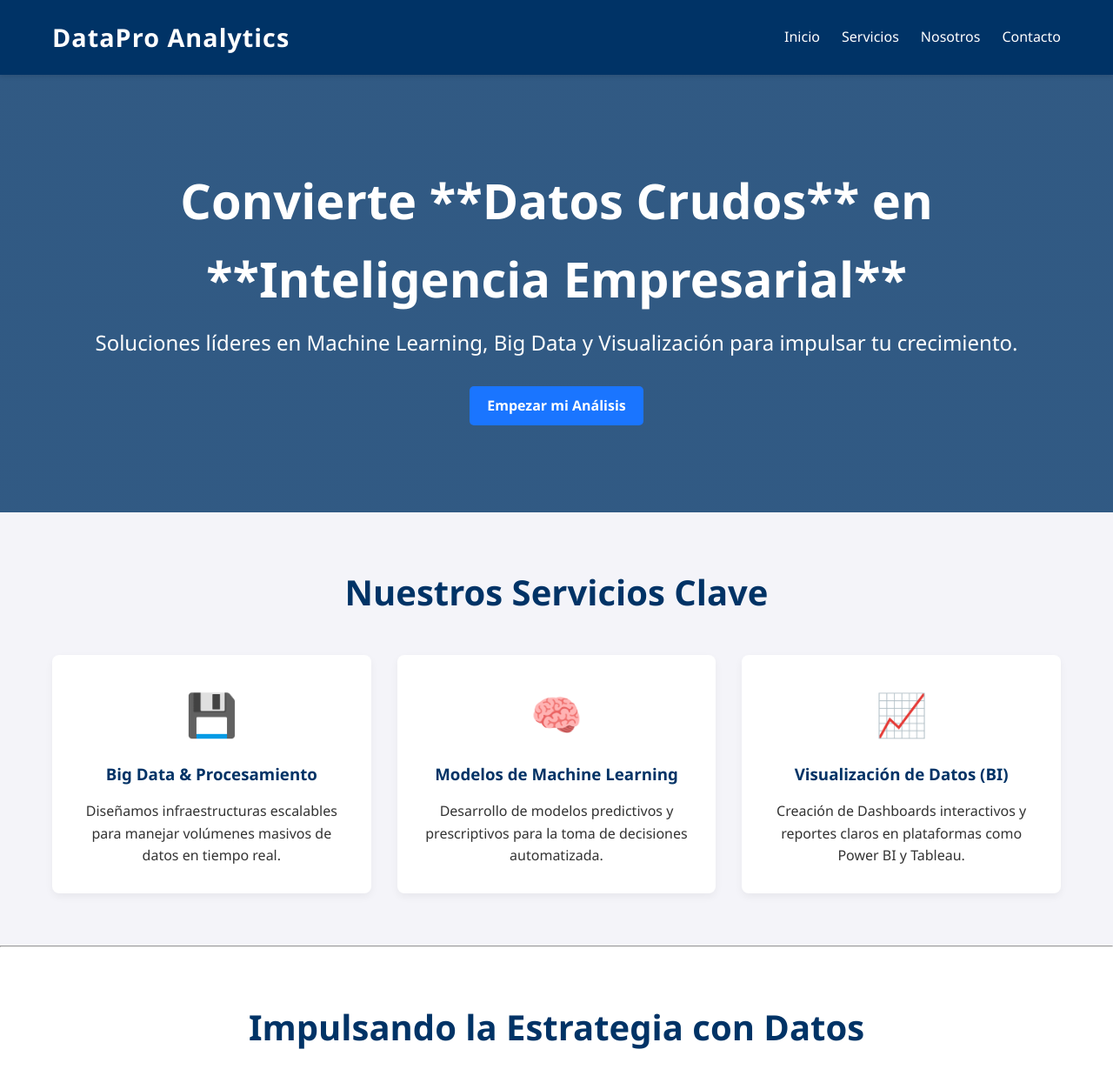
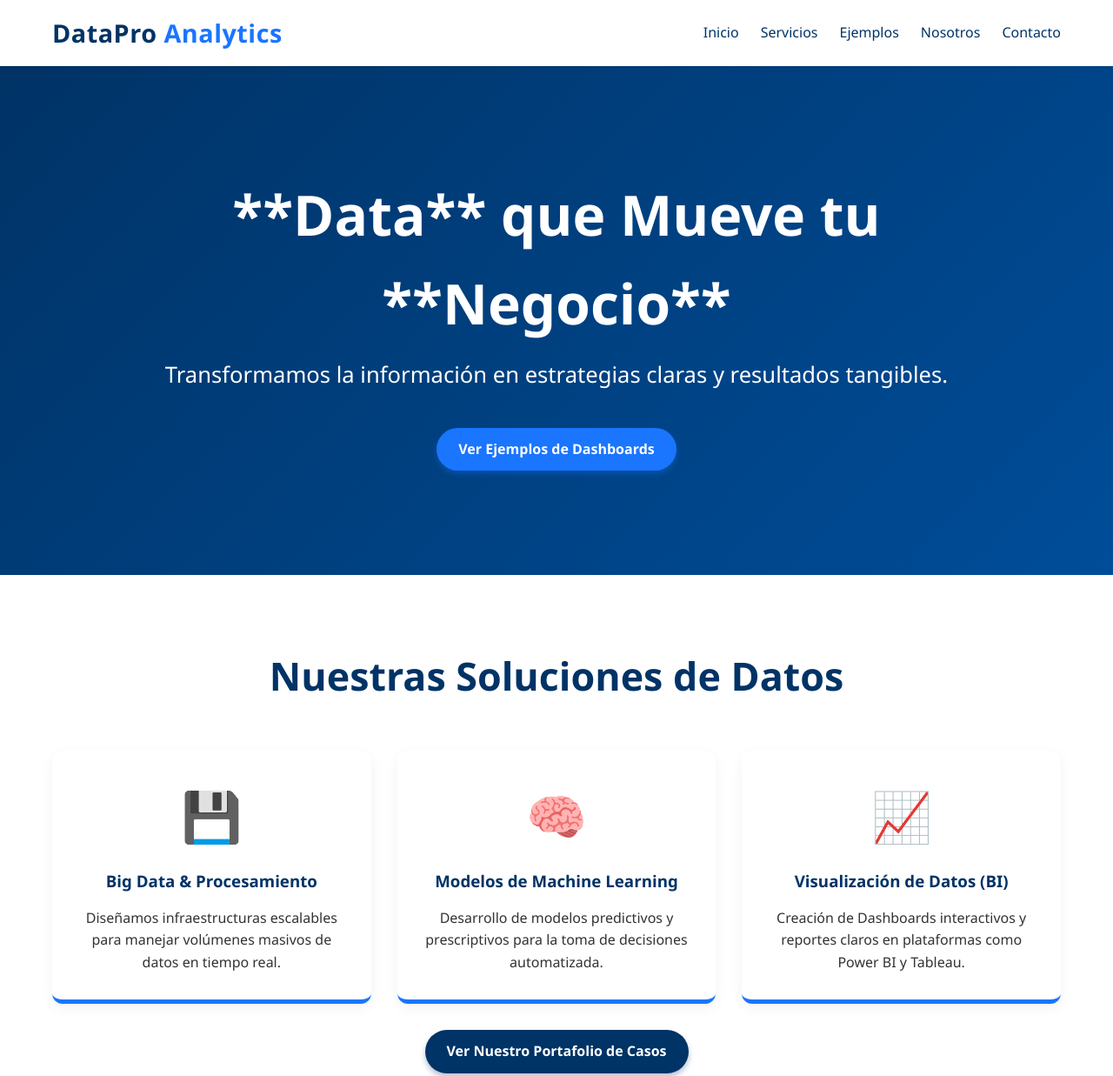
Before and after one commit to Jeaqueline/demo-pass-ia, a plain HTML site: page index.html in a window 1280 px wide. Shown: the top 1237 px of the page at 87% size. Drawn offline with Linux system fonts and the light colour scheme.

Commit message:
Update index.html

```diff
--- a/index.html
+++ b/index.html
@@ -6,12 +6,13 @@
     <title>DataPro Analytics | Análisis de Datos Empresarial</title>
     <style>
         :root {
-            --primary-color: #003366; /* Azul Oscuro Profesional */
-            --secondary-color: #1a75ff; /* Azul Brillante */
-            --light-color: #f4f4f9; /* Gris Claro/Blanco Sucio */
-            --dark-color: #333; /* Negro/Gris Oscuro */
+            --primary-color: #003366; /* Azul Profundo */
+            --secondary-color: #1a75ff; /* Azul Eléctrico */
+            --light-color: #ffffff; /* Blanco */
+            --light-background: #f4f4f9; /* Gris Claro para secciones */
+            --dark-color: #002244; /* Azul Aún más Oscuro para footer */
             --text-light: #fff;
-            --text-dark: #333;
+            --text-dark: #333; /* Texto estándar gris oscuro */
         }
 
         /* Reset Básico y Tipografía */
@@ -37,23 +38,31 @@
         h1, h2, h3 {
             margin-bottom: 15px;
             color: var(--primary-color);
+            font-weight: 600;
+        }
+
+        /* --- Animación de Carga (Fade-in) --- */
+        @keyframes fadeIn {
+            from { opacity: 0; transform: translateY(20px); }
+            to { opacity: 1; transform: translateY(0); }
         }
 
         /* --- Encabezado y Navegación --- */
         header {
-            background-color: var(--primary-color);
-            color: var(--text-light);
-            padding: 20px 0;
+            background-color: var(--light-color); /* Fondo blanco limpio */
+            color: var(--text-dark);
+            padding: 15px 0;
             position: sticky;
             top: 0;
             z-index: 1000;
-            box-shadow: 0 2px 5px rgba(0, 0, 0, 0.1);
+            box-shadow: 0 1px 5px rgba(0, 0, 0, 0.1);
         }
 
         header .logo {
             font-size: 1.8em;
             font-weight: bold;
-            letter-spacing: 1px;
+            letter-spacing: 0.5px;
+            color: var(--primary-color);
         }
 
         nav ul {
@@ -68,14 +77,15 @@
         }
 
         nav ul li a {
-            color: var(--text-light);
+            color: var(--primary-color);
             text-decoration: none;
             font-weight: 500;
-            transition: color 0.3s;
+            transition: color 0.3s, border-bottom 0.3s;
         }
 
         nav ul li a:hover {
             color: var(--secondary-color);
+            border-bottom: 2px solid var(--secondary-color);
         }
 
         .header-content {
@@ -88,51 +98,76 @@
         .btn {
             display: inline-block;
             background-color: var(--secondary-color);
-            color: var(--text-light);
-            padding: 10px 20px;
+            color: var(--text-light); /* Texto blanco sobre azul eléctrico */
+            padding: 12px 25px;
             text-decoration: none;
-            border-radius: 5px;
-            transition: background-color 0.3s, transform 0.2s;
+            border-radius: 50px;
+            transition: background-color 0.3s, transform 0.2s, box-shadow 0.3s;
             font-weight: bold;
+            box-shadow: 0 4px 6px rgba(26, 117, 255, 0.3);
         }
 
         .btn:hover {
             background-color: #005ce6;
-            transform: translateY(-2px);
+            transform: scale(1.05);
+            box-shadow: 0 6px 12px rgba(26, 117, 255, 0.5);
         }
 
-        /* --- Sección Principal (Hero) --- */
+        .btn-secondary {
+            background-color: var(--primary-color);
+            color: var(--text-light);
+            box-shadow: 0 4px 6px rgba(0, 51, 102, 0.3);
+            margin-top: 30px;
+        }
+
+        .btn-secondary:hover {
+            background-color: #001a33;
+            transform: scale(1.05);
+            box-shadow: 0 6px 12px rgba(0, 51, 102, 0.5);
+        }
+
+
+        /* --- Sección Principal (Hero/Banner Mejorado) --- */
         #hero {
-            /* **IMPORTANTE**: Reemplazar 'ruta-a-tu-imagen-fondo.jpg' con la ruta de tu imagen local. */
-            background: linear-gradient(rgba(0, 51, 102, 0.8), rgba(0, 51, 102, 0.8)),
-                        url('./ruta-a-tu-imagen-fondo.jpg')
-                        no-repeat center center/cover;
+            /* Degradado de azules más sutil y elegante */
+            background: linear-gradient(135deg, var(--primary-color) 0%, #004d99 100%);
             color: var(--text-light);
-            padding: 100px 0;
+            padding: 120px 0;
             text-align: center;
         }
 
         #hero h1 {
-            font-size: 3.5em;
+            font-size: 4em;
             margin-bottom: 10px;
             color: var(--text-light);
+            font-weight: 900;
         }
 
         #hero p {
-            font-size: 1.5em;
-            margin-bottom: 30px;
+            font-size: 1.6em;
+            margin-bottom: 40px;
             font-weight: 300;
         }
 
+        /* Aplicación de Fade-in */
+        #hero .container > * {
+            animation: fadeIn 1s ease-out forwards;
+        }
+
+        #hero h1 { animation-delay: 0.2s; }
+        #hero p { animation-delay: 0.4s; }
+        #hero .btn { animation-delay: 0.6s; }
+
+
         /* --- Secciones de Contenido --- */
         section {
-            padding: 60px 0;
+            padding: 80px 0;
         }
 
         .section-title {
             text-align: center;
-            margin-bottom: 40px;
-            font-size: 2.5em;
+            margin-bottom: 50px;
+            font-size: 2.8em;
             color: var(--primary-color);
         }
 
@@ -147,26 +182,32 @@
         .service-card {
             background: #fff;
             padding: 30px;
-            border-radius: 8px;
-            box-shadow: 0 4px 10px rgba(0, 0, 0, 0.05);
+            border-radius: 12px;
+            box-shadow: 0 4px 15px rgba(0, 0, 0, 0.05);
+            transition: transform 0.3s, box-shadow 0.3s;
+            border-bottom: 5px solid var(--secondary-color);
+        }
+
+        .service-card:hover {
+            transform: translateY(-8px);
+            box-shadow: 0 10px 25px rgba(0, 0, 0, 0.1);
+        }
+
+        .service-icon {
+            font-size: 3.5em;
+            color: var(--secondary-color);
+            display: block;
+            margin-bottom: 15px;
             transition: transform 0.3s;
         }
 
-        .service-card:hover {
-            transform: translateY(-5px);
-            box-shadow: 0 6px 15px rgba(0, 0, 0, 0.1);
-        }
-
-        .service-icon {
-            font-size: 3em; /* Icono grande */
-            color: var(--secondary-color); /* Color azul */
-            display: block;
-            margin-bottom: 15px;
+        .service-card:hover .service-icon {
+            transform: rotate(5deg) scale(1.1);
         }
 
         /* Sección Acerca de Nosotros */
         #acerca {
-            background-color: #fff;
+            background-color: var(--light-background);
         }
 
         #acerca .content {
@@ -200,6 +241,7 @@
             background-color: var(--primary-color);
             color: var(--text-light);
             text-align: center;
+            padding: 80px 0;
         }
 
         #contacto .section-title {
@@ -209,6 +251,26 @@
         #contacto p {
             font-size: 1.2em;
             margin-bottom: 30px;
+        }
+
+        /* Estilo del Formulario de Contacto */
+        #contacto form {
+            background: var(--light-color);
+            padding: 40px;
+            border-radius: 12px;
+            max-width: 500px;
+            margin: 0 auto;
+            color: var(--text-dark);
+            box-shadow: 0 10px 20px rgba(0, 0, 0, 0.15);
+        }
+
+        #contacto form input, #contacto form textarea {
+            width: 100%;
+            padding: 12px;
+            margin-bottom: 15px;
+            border: 1px solid #ddd;
+            border-radius: 8px;
+            font-family: inherit;
         }
 
         /* --- Footer --- */
@@ -225,11 +287,12 @@
 
     <header>
         <div class="container header-content">
-            <div class="logo">DataPro Analytics</div>
+            <div class="logo">DataPro <span style="color: var(--secondary-color);">Analytics</span></div>
             <nav>
                 <ul>
                     <li><a href="#hero">Inicio</a></li>
                     <li><a href="#servicios">Servicios</a></li>
+                    <li><a href="ejemplos.html">Ejemplos</a></li>
                     <li><a href="#acerca">Nosotros</a></li>
                     <li><a href="#contacto">Contacto</a></li>
                 </ul>
@@ -239,15 +302,15 @@
 
     <section id="hero">
         <div class="container">
-            <h1>Convierte **Datos Crudos** en **Inteligencia Empresarial**</h1>
-            <p>Soluciones líderes en Machine Learning, Big Data y Visualización para impulsar tu crecimiento.</p>
-            <a href="#contacto" class="btn">Empezar mi Análisis</a>
+            <h1>**Data** que Mueve tu **Negocio**</h1>
+            <p>Transformamos la información en estrategias claras y resultados tangibles.</p>
+            <a href="ejemplos.html" class="btn">Ver Ejemplos de Dashboards</a>
         </div>
     </section>
 
     <section id="servicios">
         <div class="container">
-            <h2 class="section-title">Nuestros Servicios Clave</h2>
+            <h2 class="section-title">Nuestras Soluciones de Datos</h2>
             <div class="grid">
                 <div class="service-card">
                     <span class="service-icon">💾</span>
@@ -264,6 +327,12 @@
                     <h3>Visualización de Datos (BI)</h3>
                     <p>Creación de Dashboards interactivos y reportes claros en plataformas como Power BI y Tableau.</p>
                 </div>
+            </div>
+
+            <div style="text-align: center;">
+                <a href="ejemplos.html" class="btn btn-secondary">
+                    Ver Nuestro Portafolio de Casos
+                </a>
             </div>
         </div>
     </section>
@@ -296,13 +365,13 @@
 
     <section id="contacto">
         <div class="container">
-            <h2 class="section-title">¿Listo para Transformar tus Datos?</h2>
-            <p>Hablemos sobre tus desafíos. Solicita una consulta gratuita con nuestros expertos.</p>
-            <form action="#" method="POST" style="max-width: 500px; margin: 0 auto; background: #fff; padding: 30px; border-radius: 8px; color: var(--text-dark);">
-                <input type="text" placeholder="Tu Nombre" required style="width: 100%; padding: 10px; margin-bottom: 15px; border: 1px solid #ccc; border-radius: 5px;">
-                <input type="email" placeholder="Correo Electrónico Empresarial" required style="width: 100%; padding: 10px; margin-bottom: 15px; border: 1px solid #ccc; border-radius: 5px;">
-                <textarea placeholder="Cuéntanos sobre tu proyecto de datos..." rows="4" required style="width: 100%; padding: 10px; margin-bottom: 15px; border: 1px solid #ccc; border-radius: 5px;"></textarea>
-                <button type="submit" class="btn" style="background-color: var(--secondary-color); width: 100%; border: none; cursor: pointer;">Enviar Consulta</button>
+            <h2 class="section-title">¿Listo para Impulsar tu Negocio?</h2>
+            <p>Hablemos sobre tus desafíos. Solicita una consulta gratuita con nuestros expertos hoy mismo.</p>
+            <form action="#" method="POST">
+                <input type="text" placeholder="Tu Nombre Completo" required>
+                <input type="email" placeholder="Correo Electrónico Empresarial" required>
+                <textarea placeholder="Cuéntanos sobre tu proyecto de datos..." rows="4" required></textarea>
+                <button type="submit" class="btn" style="color: var(--text-light);">Enviar Consulta</button>
             </form>
         </div>
     </section>
```
